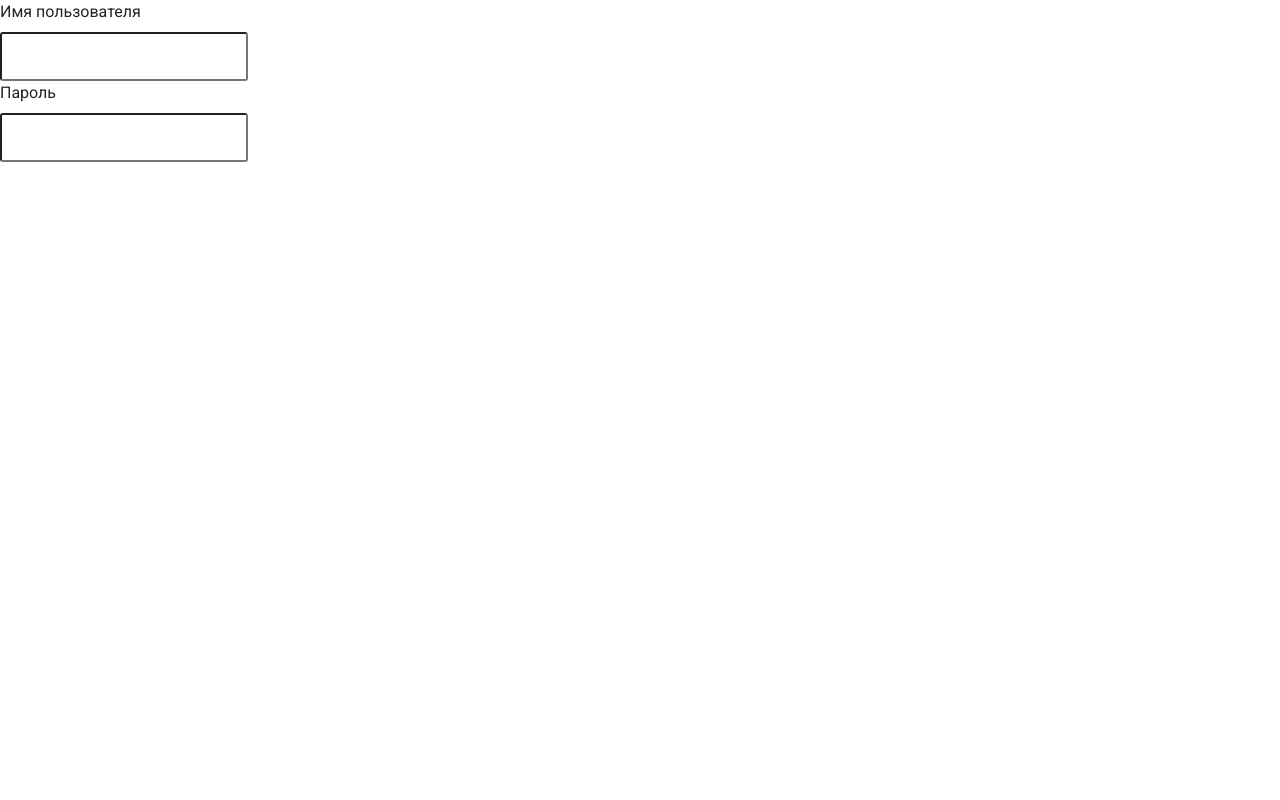
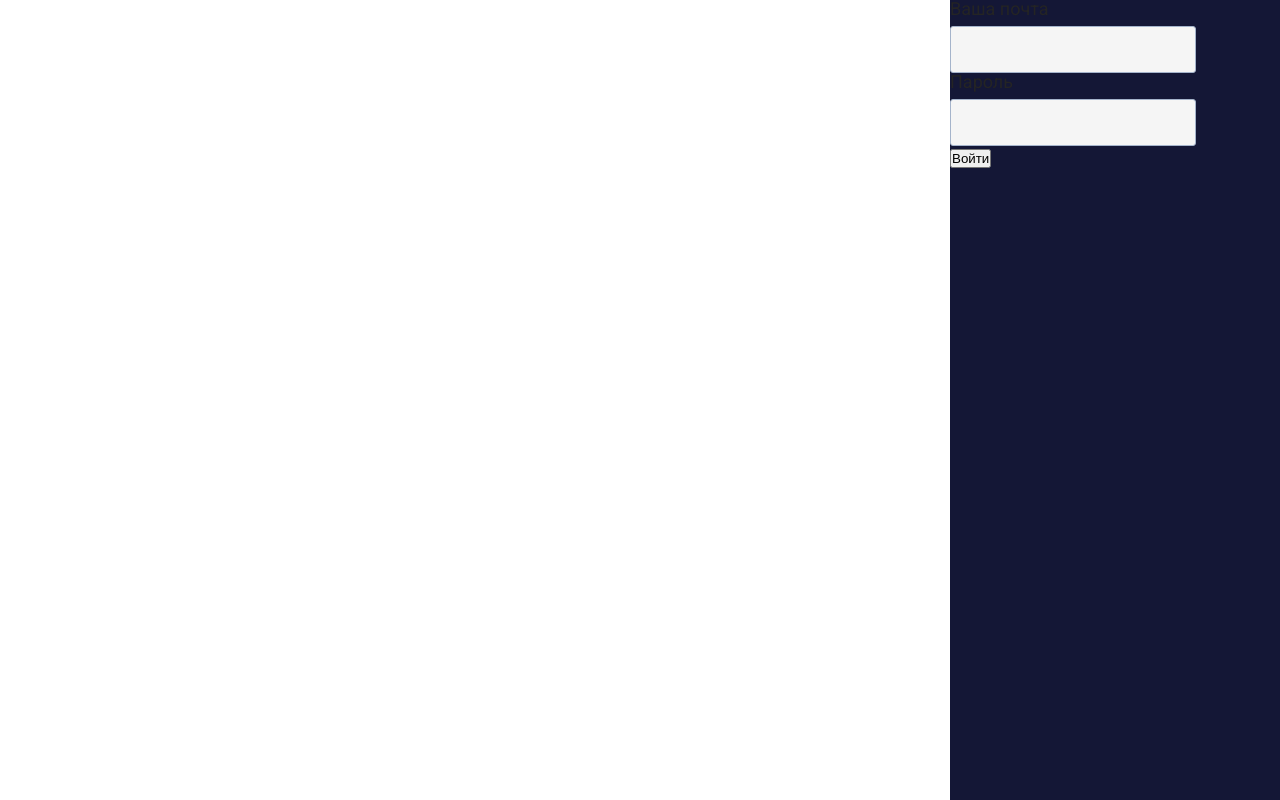
Before and after one commit to Andrei2348/CRM-planner, a Vue app: page /login in a window 1280 px wide. Built offline with nearby package versions, Linux system fonts and the light colour scheme.

Commit message:
Create login form

```diff
--- a/src/components/InputComponent/InputComponent.scss
+++ b/src/components/InputComponent/InputComponent.scss
@@ -1,24 +1,33 @@
-.input__wrapper{
+.input{
+	&__wrapper{
 		display: flex;
 		flex-direction: column;
 		align-items: flex-start;
 		justify-content: center;
 		gap: 8px;
 	}
-.input__area{
+	&__area{
 		font-size: 18px;
 		line-height: 1;
 		font-weight: 300;
 		padding: 12px 6px;
 		outline: none;
 		border-radius: 3px;
+		border: 1px solid $gray2;
+		color: $gray;
+		background-color: $gray6;
+	}
+	&__label{
+		font-size: 18px;
+		line-height: 1;
+		font-weight: 400;
+	}
 }
 
 .error {
 	border: 1px solid red;
-}
-
-.error-message {
+	&-message {
 		color: red;
 		font-size: 0.85em;
 	}
+}
--- a/src/components/InputComponent/InputComponent.ts
+++ b/src/components/InputComponent/InputComponent.ts
@@ -51,8 +51,8 @@ export default defineComponent({
 	setup(props, { emit }) {
 		const inputValue = ref<string>(props.modelValue)
 
-		watch(inputValue, (newValue) => {
-			emit('update:modelValue', newValue)
+		watch(inputValue, (newValue ) => {
+			emit('update:modelValue', props.name, newValue)
 		})
 
 		watch(() => props.modelValue, (newValue) => {
--- a/src/components/InputComponent/InputComponent.vue
+++ b/src/components/InputComponent/InputComponent.vue
@@ -1,6 +1,6 @@
 <template>
 <div class='input__wrapper'>
-	<label :for="name">{{ label }}</label>
+	<label class='input__label' :for="name">{{ label }}</label>
 	<input
 		class='input__area'
 		:type="type"
--- a/src/components/LoginForm/LoginForm.scss
+++ b/src/components/LoginForm/LoginForm.scss
@@ -0,0 +1,8 @@
+.login__aside{
+	height: 100vw;
+	position: fixed;
+	background-color: $black;
+	width: 330px;
+	top: 0;
+	right: 0;
+}
--- a/src/components/LoginForm/LoginForm.ts
+++ b/src/components/LoginForm/LoginForm.ts
@@ -1,12 +1,19 @@
-import { defineComponent } from 'vue'
-
-
+import { defineComponent, reactive } from 'vue'
+import { UserLoginItem } from '@/types/user'
+import { EMPTY_LOGIN_FORM } from '@/config/user'
 
 export default defineComponent({
   name: 'LoginForm',
 
   setup() {
+    const userData = reactive<UserLoginItem>({ ...EMPTY_LOGIN_FORM })
+
+    const getInputData = (key: keyof UserLoginItem, value: string) => {
+      userData[key] = value
+    }
+
     return {
+      getInputData
     }
   },
 })
--- a/src/components/LoginForm/LoginForm.vue
+++ b/src/components/LoginForm/LoginForm.vue
@@ -1,6 +1,9 @@
 <template>
-	<InputComponent label='Имя пользователя' name='username'/>
-	<InputComponent label='Пароль' name='password'/>
+	<aside class='login__aside'>
+		<InputComponent label='Ваша почта' name='email' @update:modelValue='getInputData'/>
+		<InputComponent label='Пароль' name='password'/>
+		<button>Войти</button>
+	</aside>
 </template>
 
 <script lang="ts" src="./LoginForm.ts"></script>
--- /dev/null
+++ b/src/config/user.ts
@@ -0,0 +1,14 @@
+import { UserItem } from '@/types/user'
+import { UserLoginItem } from '@/types/user'
+
+export const EMPTY_USER: UserItem = {
+	"id": null,
+	"username": "",
+	"email": "",
+	"password": ""
+}
+
+export const EMPTY_LOGIN_FORM: UserLoginItem = {
+	"email": "",
+	"password": ""
+}
--- /dev/null
+++ b/src/types/user.ts
@@ -0,0 +1,11 @@
+export interface UserItem {
+	id: number | null,
+	username: string,
+	email: string,
+	password: string
+}
+
+export interface UserLoginItem {
+	email: string,
+	password: string
+}
```
Lines whose indentation alone changed are shown as unchanged.
